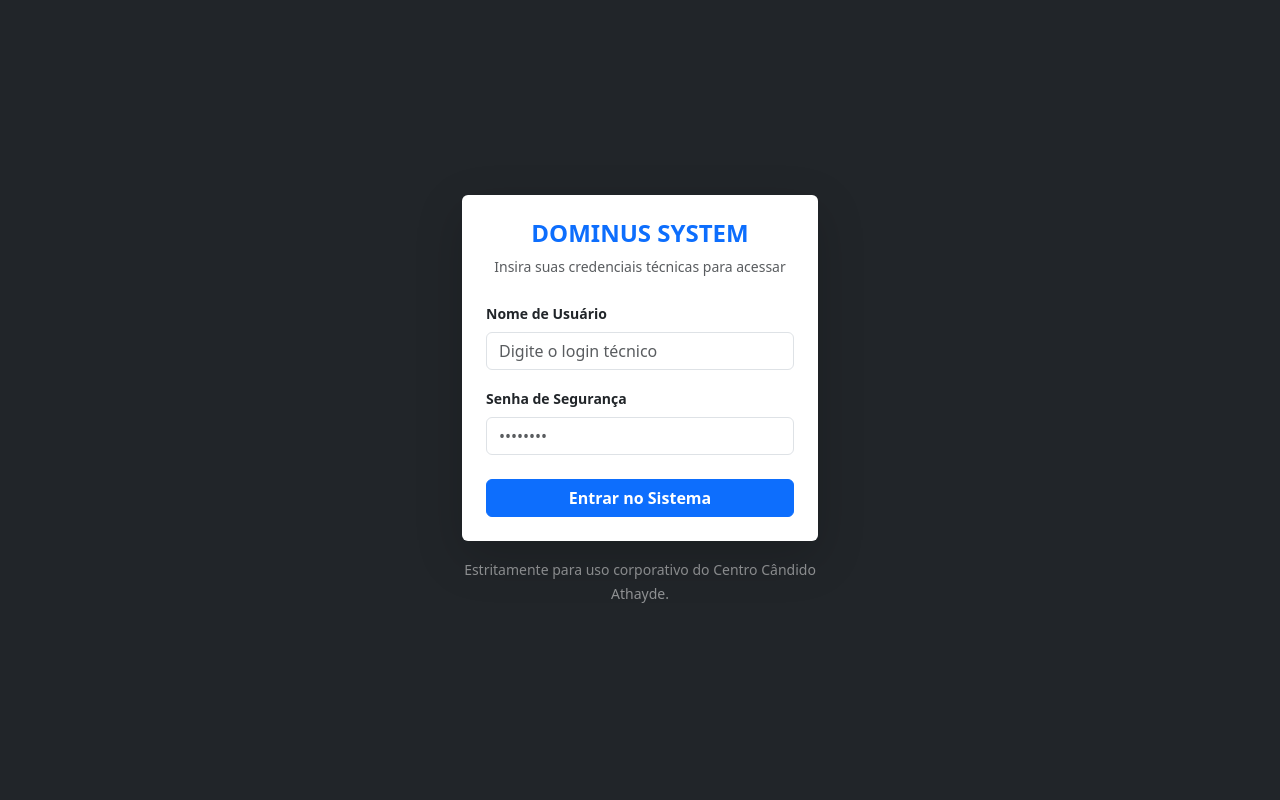
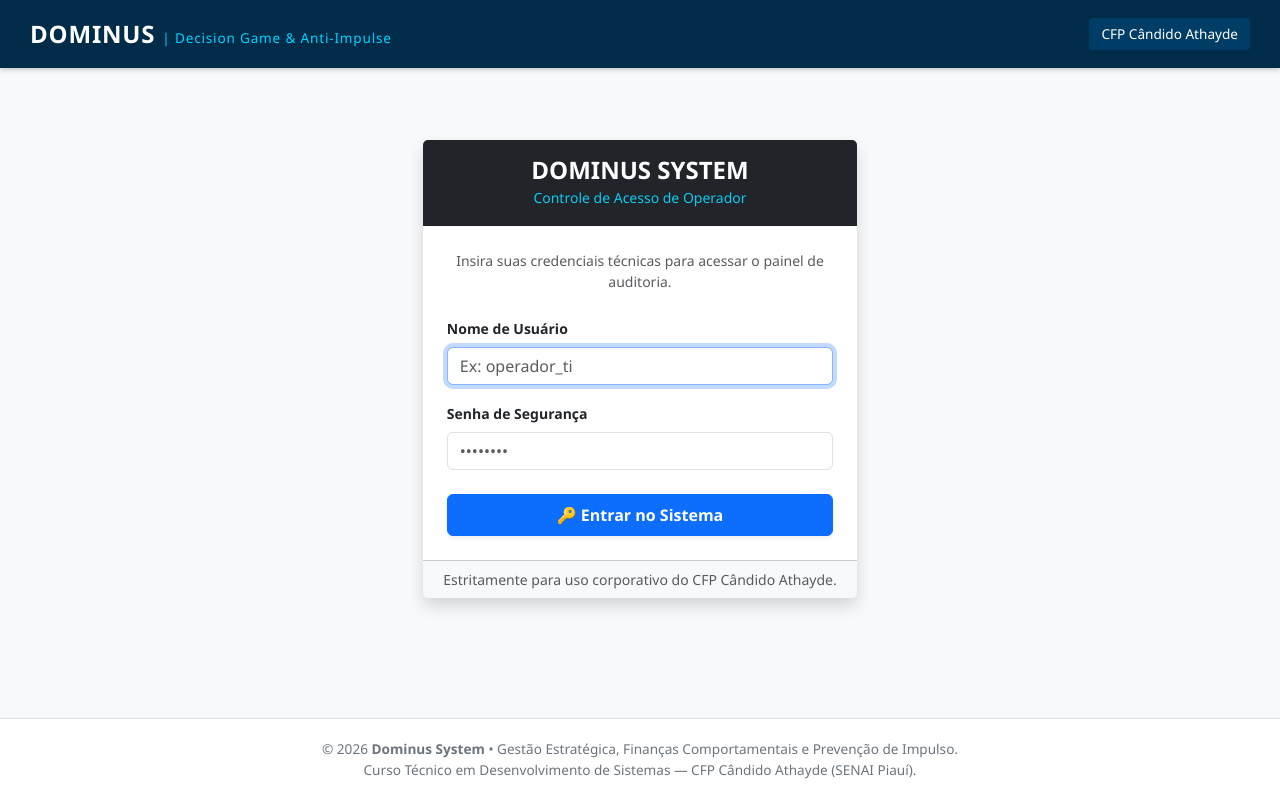
Before and after one commit to sandroaires228-commits/semana-6, a Django app: page /login/ in a window 1280 px wide. Run offline with Django 5.2, Linux system fonts and the light colour scheme; some libraries are stand-ins or nearby versions.

```diff
--- a/core/urls.py
+++ b/core/urls.py
@@ -1,6 +1,7 @@
 # core/urls.py
 from django.contrib import admin
 from django.urls import path
+from django.shortcuts import redirect
 from django.contrib.auth import views as auth_views
 from main.views import (
     painel_financeiro,
@@ -11,22 +12,19 @@ from main.views import (
 )
 
 urlpatterns = [
+    # Redireciona a raiz "/" para "/painel/"
+    path('', lambda request: redirect('painel')),
+
     path('admin/', admin.site.urls),
-
-    # Rota MVT Principal
     path('painel/', painel_financeiro, name='painel'),
-
-    # Exclusão Segura em 2 Passos (Dia 35)
     path('excluir/<int:pk>/', view_excluir_gasto, name='excluir_gasto'),
-
-    # Registro de Novos Operadores (Dia 34)
     path('registrar-operador/', view_registrar_operador, name='registrar_operador'),
 
-    # Endpoints de API RESTful (Dias 36 e 37)
+    # APIs REST
     path('api/gastos/', api_lista_gastos, name='api_lista_gastos'),
     path('api/gastos/<int:pk>/', api_detalhe_gasto, name='api_detalhe_gasto'),
 
-    # Rotas de Autenticação Nativas (Dia 33)
+    # Autenticação
     path('login/', auth_views.LoginView.as_view(template_name='main/login.html'), name='login'),
     path('logout/', auth_views.LogoutView.as_view(next_page='login'), name='logout'),
 ]
--- a/main/templates/main/login.html
+++ b/main/templates/main/login.html
@@ -1,66 +1,48 @@
-{% load static %}
-<!DOCTYPE html>
-<html lang="pt-br">
-<head>
-    <meta charset="UTF-8">
-    <meta name="viewport" content="width=device-width, initial-scale=1.0">
-    <title>Acesso Seguro — Dominus System</title>
-    <!-- CSS Offline do Bootstrap v5 -->
-    <link href="{% static 'main/css/bootstrap.min.css' %}" rel="stylesheet">
-</head>
-<body class="bg-dark d-flex align-items-center" style="height: 100vh;">
+{% extends 'main/base.html' %}
 
-    <div class="container">
-        <div class="row">
-            <div class="col-md-4 mx-auto">
+{% block titulo %}Acesso Seguro — Dominus System{% endblock %}
 
-                <!-- Card Centralizado de Login -->
-                <div class="card shadow-lg border-0">
+{% block conteudo %}
+<div class="row justify-content-center mt-5">
+    <div class="col-md-5">
+        <div class="card shadow border-0 rounded-3">
+            <div class="card-header bg-dark text-white text-center py-3">
+                <h4 class="mb-0 fw-bold">DOMINUS SYSTEM</h4>
+                <small class="text-info">Controle de Acesso de Operador</small>
+            </div>
             <div class="card-body p-4">
-                        <div class="text-center mb-4">
-                            <h4 class="text-primary fw-bold">DOMINUS SYSTEM</h4>
-                            <p class="text-muted small">Insira suas credenciais técnicas para acessar</p>
+                <p class="text-muted text-center small mb-4">
+                    Insira suas credenciais técnicas para acessar o painel de auditoria.
+                </p>
+
+                {% if form.errors %}
+                    <div class="alert alert-danger py-2 small fw-bold text-center" role="alert">
+                        Usuário ou senha incorretos. Tente novamente.
                     </div>
+                {% endif %}
 
                 <form method="post" novalidate>
                     {% csrf_token %}
 
-                            <!-- Exibe erros gerais de login (credenciais incorretas) -->
-                            {% if form.non_field_errors %}
-                                <div class="alert alert-danger py-2 small" role="alert">
-                                    Usuário ou senha inválidos.
-                                </div>
-                            {% endif %}
-
-                            <!-- Campo de Usuário -->
                     <div class="mb-3">
-                                <label for="id_username" class="form-label small fw-bold">Nome de Usuário</label>
-                                <input type="text" name="username" id="id_username" class="form-control" required placeholder="Digite o login técnico">
+                        <label for="{{ form.username.id_for_label }}" class="form-label small fw-bold">Nome de Usuário</label>
+                        <input type="text" name="username" autofocus maxlength="150" class="form-control" id="{{ form.username.id_for_label }}" required placeholder="Ex: operador_ti">
                     </div>
 
-                            <!-- Campo de Senha -->
                     <div class="mb-4">
-                                <label for="id_password" class="form-label small fw-bold">Senha de Segurança</label>
-                                <input type="password" name="password" id="id_password" class="form-control" required placeholder="••••••••">
+                        <label for="{{ form.password.id_for_label }}" class="form-label small fw-bold">Senha de Segurança</label>
+                        <input type="password" name="password" class="form-control" id="{{ form.password.id_for_label }}" required placeholder="••••••••">
                     </div>
 
-                            <div class="d-grid">
-                                <button type="submit" class="btn btn-primary fw-bold">Entrar no Sistema</button>
+                    <button type="submit" class="btn btn-primary w-100 fw-bold py-2 shadow-sm">
+                        🔑 Entrar no Sistema
+                    </button>
+                </form>
             </div>
-                        </form>
-
-                    </div>
-                </div>
-
-                <div class="text-center mt-3">
-                    <small class="text-white-50">Estritamente para uso corporativo do Centro Cândido Athayde.</small>
-                </div>
-
+            <div class="card-footer bg-light text-center py-2 text-muted small">
+                Estritamente para uso corporativo do CFP Cândido Athayde.
             </div>
         </div>
     </div>
-
-    <!-- JS Offline do Bootstrap v5 -->
-    <script src="{% static 'main/js/bootstrap.bundle.min.js' %}"></script>
-</body>
-</html>
+</div>
+{% endblock %}
```
Also changed, not shown: core/settings.py (+21 -21 lines), db.sqlite3. Lines whose indentation alone changed are shown as unchanged.
